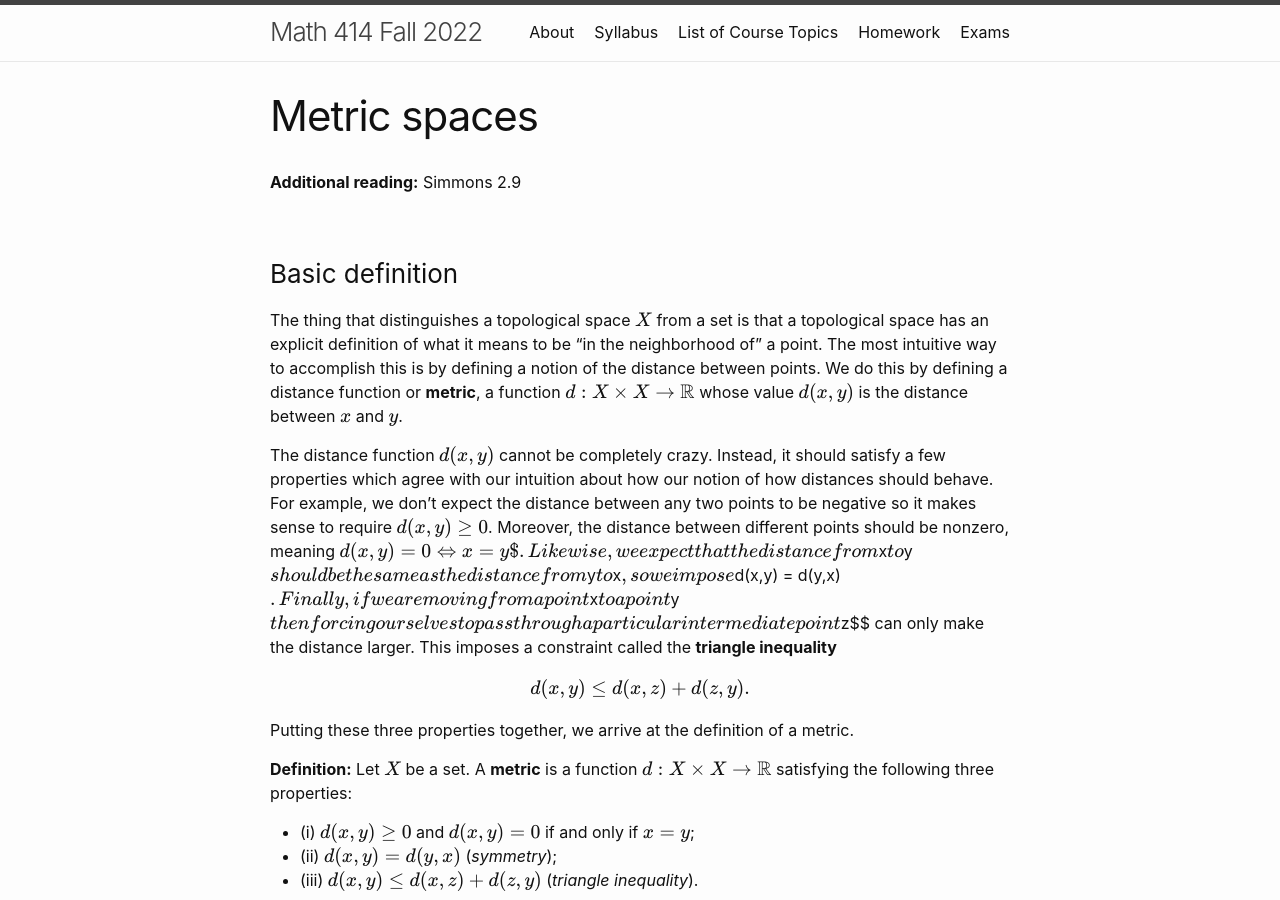
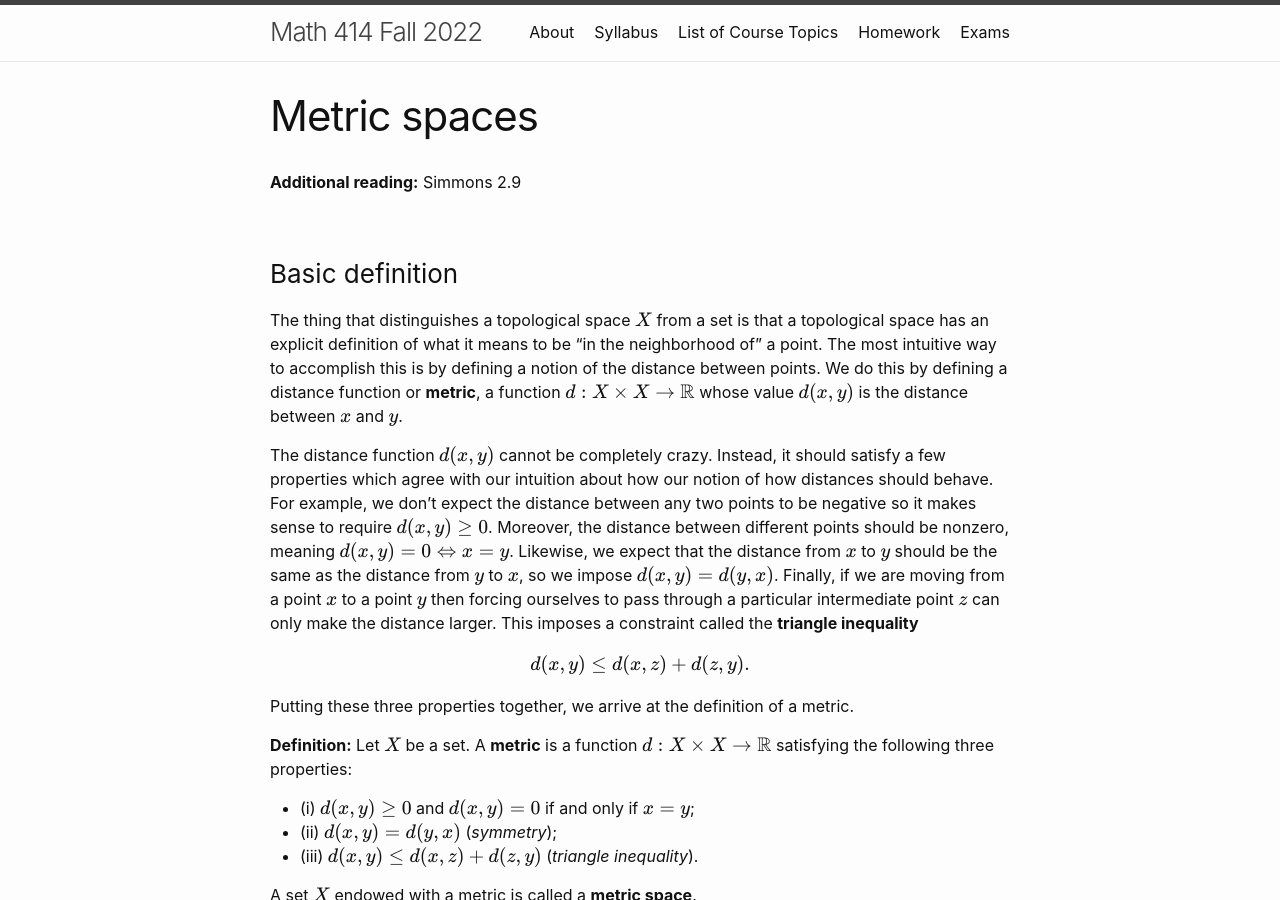
Before and after one commit to wcasper/math414fall2022, a Jekyll site: the page built from _topics/006-metric-spaces.md, in a window 1280 px wide and 900 px high. Built offline with Jekyll 4.4.1, drawn with Linux system fonts in a browser that asks for light colours.

Commit message:
fixed formatting

```diff
--- a/_topics/006-metric-spaces.md
+++ b/_topics/006-metric-spaces.md
@@ -11,7 +11,7 @@ The thing that distinguishes a topological space $$X$$ from a set is that a topo
 The most intuitive way to accomplish this is by defining a notion of the distance between points.
 We do this by defining a distance function or **metric**, a function $$d: X\times X\rightarrow \mathbb R$$ whose value $$d(x,y)$$ is the distance between $$x$$ and $$y$$.
 
-The distance function $$d(x,y)$$ cannot be completely crazy.  Instead, it should satisfy a few properties which agree with our intuition about how our notion of how distances should behave.  For example, we don't expect the distance between any two points to be negative so it makes sense to require $$d(x,y)\geq 0$$.  Moreover, the distance between different points should be nonzero, meaning $$d(x,y) = 0 \Leftrightarrow x=y$.  Likewise, we expect that the distance from $$x$$ to $$y$$ should be the same as the distance from $$y$$ to $$x$$, so we impose $$d(x,y) = d(y,x)$$.  Finally, if we are moving from a point $$x$$ to a point $$y$$ then forcing ourselves to pass through a particular intermediate point $$z$$ can only make the distance larger.  This imposes a constraint called the **triangle inequality**
+The distance function $$d(x,y)$$ cannot be completely crazy.  Instead, it should satisfy a few properties which agree with our intuition about how our notion of how distances should behave.  For example, we don't expect the distance between any two points to be negative so it makes sense to require $$d(x,y)\geq 0$$.  Moreover, the distance between different points should be nonzero, meaning $$d(x,y) = 0 \Leftrightarrow x=y$$.  Likewise, we expect that the distance from $$x$$ to $$y$$ should be the same as the distance from $$y$$ to $$x$$, so we impose $$d(x,y) = d(y,x)$$.  Finally, if we are moving from a point $$x$$ to a point $$y$$ then forcing ourselves to pass through a particular intermediate point $$z$$ can only make the distance larger.  This imposes a constraint called the **triangle inequality**
 
 $$d(x,y)\leq d(x,z) + d(z,y).$$
 
```
